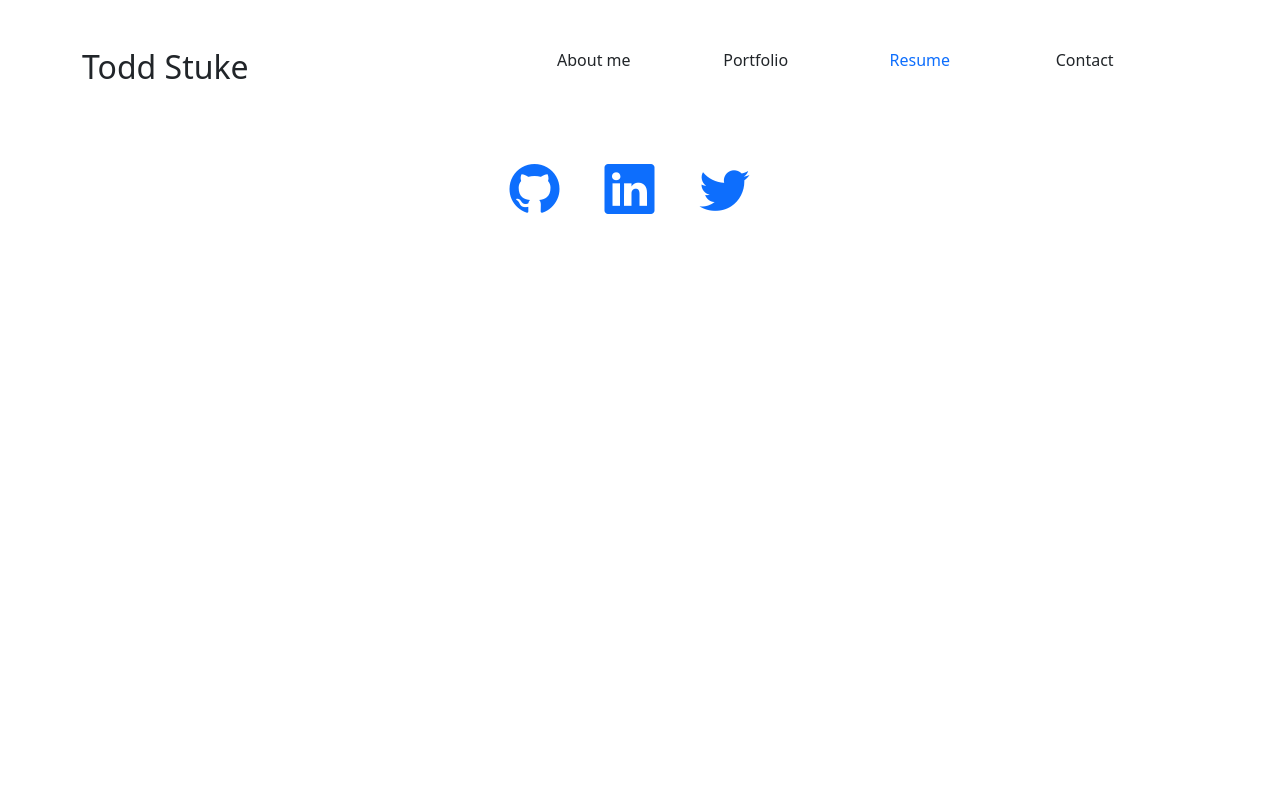
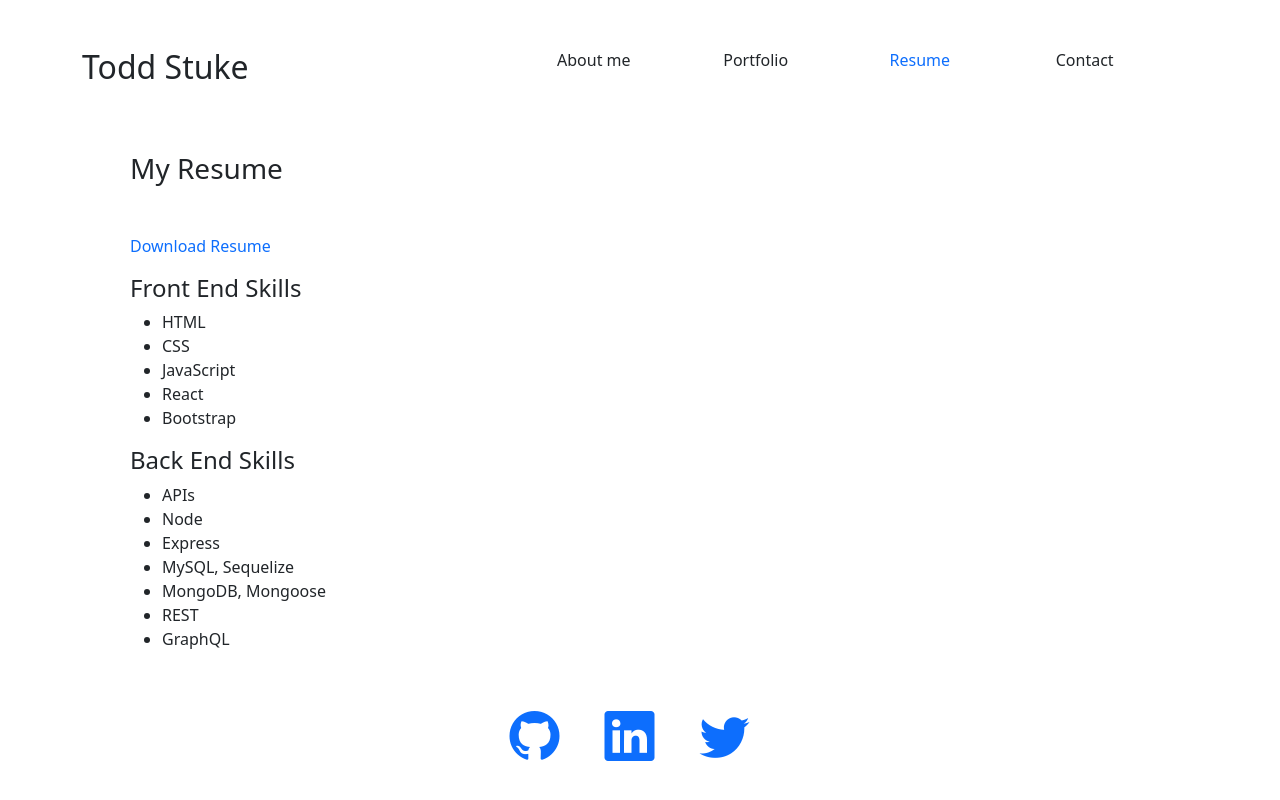
Before and after one commit to tddstuke/React-Portfolio, a React (Create React App) app: page / in a window 1280 px wide. Both pictures are taken after a click on the element "Resume". Built offline with nearby package versions, Linux system fonts and the light colour scheme; the HTML template or start-up script is replaced by a standard one.

Commit message:
added resume component

```diff
--- a/src/App.js
+++ b/src/App.js
@@ -4,6 +4,7 @@ import Porfolio from "./components/Portfolio";
 import Nav from "./components/Nav";
 import Footer from "./components/Footer";
 import ContactForm from "./components/Contact";
+import Resume from "./components/Resume";
 
 function App() {
   const [navChoices] = useState([
@@ -25,6 +26,7 @@ function App() {
           {currentChoice.name === "About me" && <About></About>}
           {currentChoice.name === "Portfolio" && <Porfolio></Porfolio>}
           {currentChoice.name === "Contact" && <ContactForm></ContactForm>}
+          {currentChoice.name === "Resume" && <Resume></Resume>}
         </>
       </main>
       <Footer></Footer>
--- a/src/components/About/index.js
+++ b/src/components/About/index.js
@@ -5,7 +5,23 @@ function About() {
     <div className="container">
       <section>
         <h3 className="m-5">About Me</h3>
-        <p className="m-5">lorem</p>
+        <img
+          className="mx-3 rounded-circle"
+          src={require("../../assets/me.jpg")}
+          alt="my profile"
+        />
+        <p className="m-5">
+          {" "}
+          Hello! My name is Todd Stuke and I am a recent graduate of a 6 month
+          full-stack coding bootcamp at the University of Kansas. Prior to this
+          I had no coding or web development experience. Through hard work and
+          determination I have now developed skills in both front-end and
+          back-end web development. I hope you'll take time to look at my
+          projects I built during class (including this portfolio!) and some I
+          have built or modified after. My Resume and a Contact page are also
+          available here as well as a link to my GitHub. Hope to hear from you
+          soon!
+        </p>
       </section>
     </div>
   );
--- a/src/components/Project/index.js
+++ b/src/components/Project/index.js
@@ -22,6 +22,7 @@ function Project() {
         <a
           href={image.link}
           className="card col-md-5 p-2 text-reset text-decoration-none"
+          key={image.name}
         >
           <div className="col">
             <div className="card-block p-2">
@@ -29,10 +30,6 @@ function Project() {
             </div>
 
             <div className="row no-gutters">
-              {/* <div className="col-6 carousel-caption text-danger text-left">
-              <h4 className="card-title">{image.name}</h4>
-              <p className=" card-text">{image.description}</p>
-            </div> */}
               <img
                 className="col-md-12"
                 src={require(`../../assets/${i}.jpg`)}
--- /dev/null
+++ b/src/components/Resume/index.js
@@ -0,0 +1,38 @@
+import React from "react";
+
+function Resume() {
+  return (
+    <section className="container">
+      <h3 className="m-5">My Resume</h3>
+      <a
+        className="text-decoration-none mx-5"
+        href={require("../../assets/todd-stuke-resume.pdf")}
+        download
+        rel="noopener noreferrer"
+        target="_blank"
+      >
+        Download Resume
+      </a>
+      <h4 className="mx-5 mt-3">Front End Skills</h4>
+      <ul className="mx-5 ">
+        <li>HTML</li>
+        <li>CSS</li>
+        <li>JavaScript</li>
+        <li>React</li>
+        <li>Bootstrap</li>
+      </ul>
+      <h4 className="mx-5 mt-2">Back End Skills</h4>
+      <ul className="mx-5 ">
+        <li>APIs</li>
+        <li>Node</li>
+        <li>Express</li>
+        <li>MySQL, Sequelize</li>
+        <li>MongoDB, Mongoose</li>
+        <li>REST</li>
+        <li>GraphQL</li>
+      </ul>
+    </section>
+  );
+}
+
+export default Resume;
```
Also changed, not shown: src/assets/me.jpg (added), 1 other file (tests, documents, lock files or other folders).
